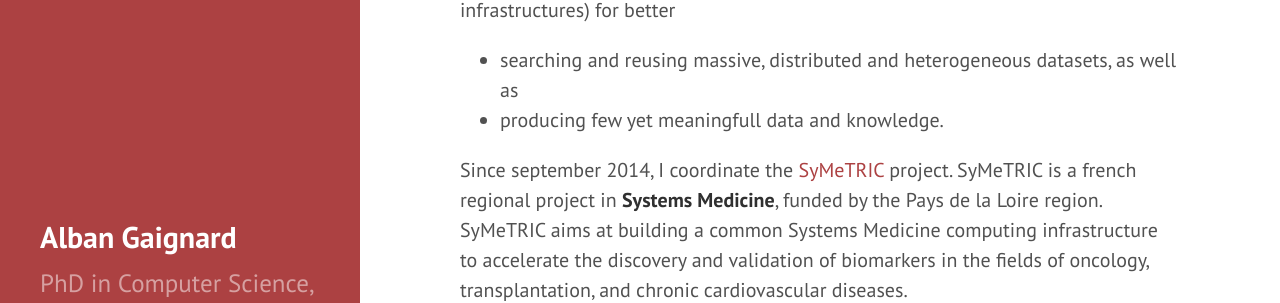
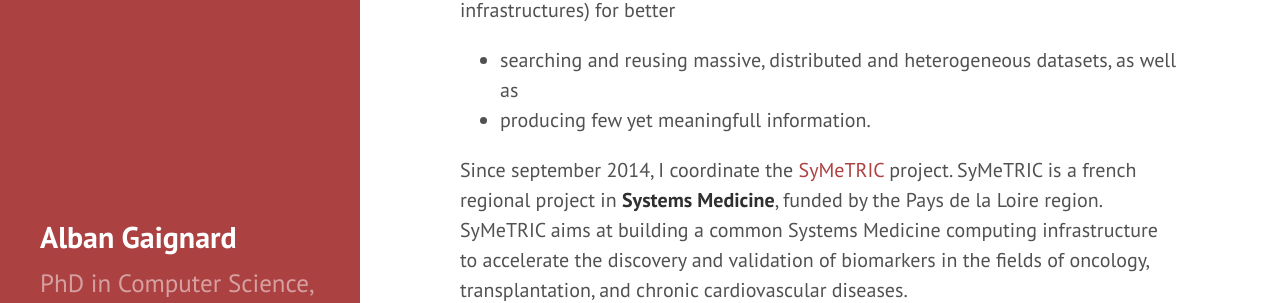
Before and after one commit to albangaignard/albangaignard.github.io, a Jekyll site: the page built from index.md, in a window 1280 px wide. Shown: the part 395-698 px from the top of the page. Built offline with Jekyll 4.4.1, drawn with Linux system fonts in a browser that asks for light colours.

Commit message:
Update index.md

```diff
--- a/index.md
+++ b/index.md
@@ -11,7 +11,7 @@ My current objective is to leverage computer and data sciences to better underst
 
 My research interests are in the area of **knowledge engineering** (semantic web, linked data) and **distributed systems** (workflows, large scale computing infrastructures) for better
  - searching and reusing massive, distributed and heterogeneous datasets, as well as
- - producing few yet meaningfull data and knowledge.
+ - producing few yet meaningfull information.
 
 Since september 2014, I coordinate the [SyMeTRIC](http://symetric.univ-nantes.fr) project. SyMeTRIC is a french regional project in **Systems Medicine**, funded by the Pays de la Loire region. SyMeTRIC aims at building a common Systems Medicine computing infrastructure to accelerate the discovery and validation of biomarkers in the fields of oncology, transplantation, and chronic cardiovascular diseases.
 
```
